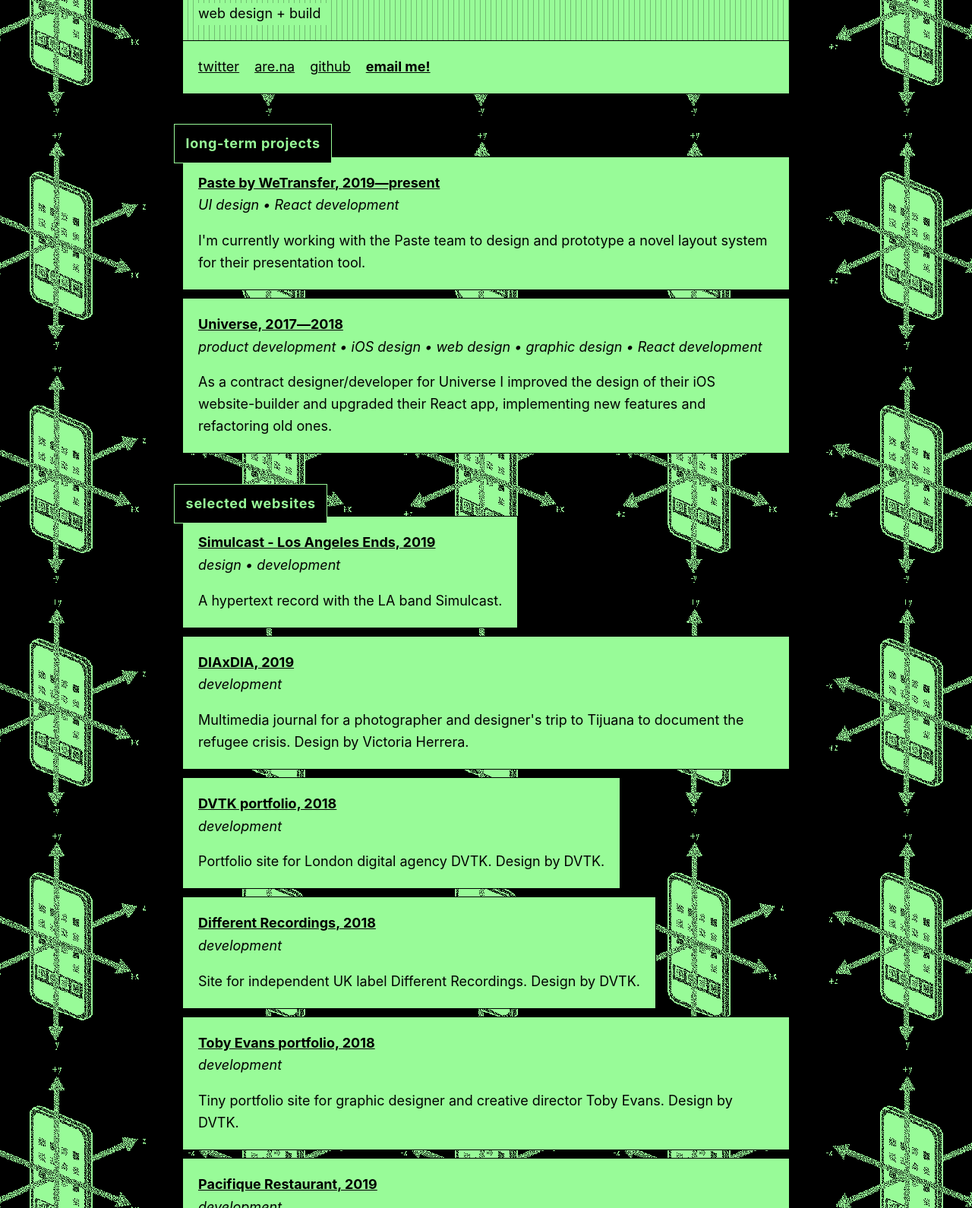
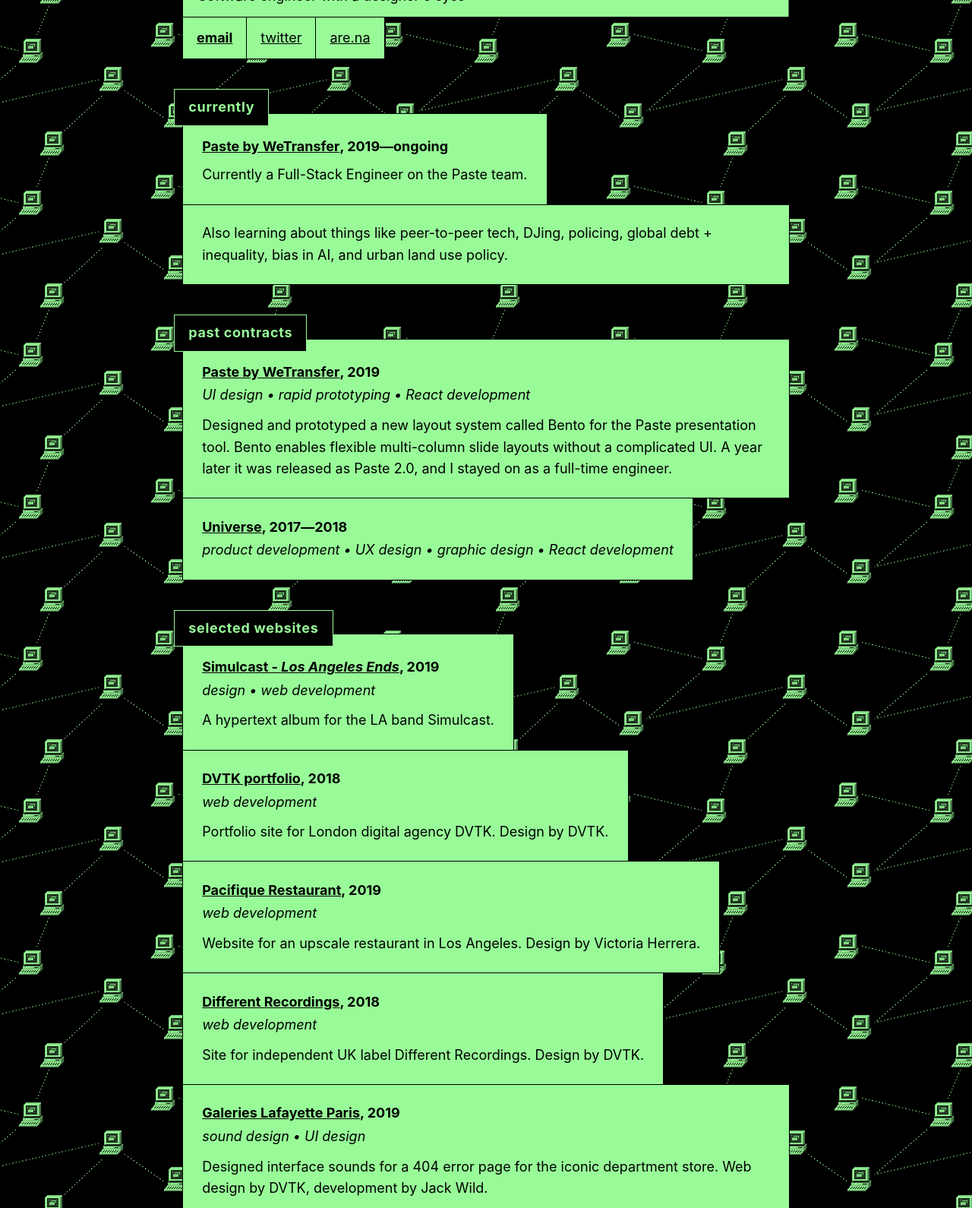
Before and after one commit to willurmston/urmston.website-holding, a website with bundled scripts: page index.html in a window 1280 px wide. Shown: the part 253-1843 px from the top of the page at 76% size. Built offline with nearby package versions, Linux system fonts and the light colour scheme; no server answers.

Commit message:
make much-needed style/content updates

```diff
--- a/index.html
+++ b/index.html
@@ -1,132 +1,204 @@
 <!DOCTYPE html>
 <html lang="en" dir="ltr">
   <head>
-        <meta charset="utf-8">
+    <meta charset="utf-8" />
     <title>Will Urmston</title>
     <!-- Primary Meta Tags -->
-        <meta name="title" content="Will Urmston - Web Design + Build">
-        <meta name="description" content="Web designer and developer in Seattle with a focus on creative clients and small businesses.">
+    <meta name="title" content="Will Urmston" />
+    <meta
+      name="description"
+      content="Software engineer with a designer's eyes"
+    />
 
     <!-- Open Graph / Facebook -->
-        <meta property="og:type" content="website">
-        <meta property="og:url" content="https://urmston.website">
-        <meta property="og:title" content="Will Urmston - Web Design + Build">
-        <meta property="og:description" content="Web designer and developer in Seattle with a focus on creative clients and small businesses.">
-        <meta property="og:image" content="/meta-image.png">
+    <meta property="og:type" content="website" />
+    <meta property="og:url" content="https://urmston.website" />
+    <meta property="og:title" content="Will Urmston" />
+    <meta
+      property="og:description"
+      content="Software engineer with a designer's eyes"
+    />
+    <meta property="og:image" content="/meta-image.png" />
 
     <!-- Twitter -->
-        <meta property="twitter:card" content="summary_large_image">
-        <meta property="twitter:url" content="https://urmston.website">
-        <meta property="twitter:title" content="Will Urmston - Web Design + Build">
-        <meta property="twitter:description" content="Web designer and developer in Seattle with a focus on creative clients and small businesses.">
-        <meta property="twitter:image" content="/meta-image.png">
+    <meta property="twitter:card" content="summary_large_image" />
+    <meta property="twitter:url" content="https://urmston.website" />
+    <meta property="twitter:title" content="Will Urmston" />
+    <meta
+      property="twitter:description"
+      content="Software engineer with a designer's eyes"
+    />
+    <meta property="twitter:image" content="/meta-image.png" />
 
     <meta name="viewport" content="width=device-width, initial-scale=1" />
 
     <link rel="prefetch" href="gyro.png" />
-        <link rel="stylesheet" href="style.css">
+    <link rel="stylesheet" href="style.css" />
   </head>
   <body>
     <header>
       <section>
         <h1>Will Urmston</h1>
-                <div>web design + build</div>
+        <div class="tagline">Software engineer with a designer's eyes</div>
       </section>
       <section class="socials">
+        <a href="mailto:will@urmston.website">
+          <strong>email</strong>
+        </a>
         <a href="https://twitter.com/willurmston" target="_blank">twitter</a>
-                <a href="https://www.are.na/will-urmston-1525122915" target="_blank">are.na</a>
-                <a href="https://github.com/willurmston" target="_blank">github</a>
-                <a href="mailto:will@urmston.website"><strong>email me!</strong></a>
+        <a href="https://www.are.na/internet-bill" target="_blank"> are.na </a>
       </section>
     </header>
 
-        <h2>long-term projects</h2>
+    <h2>currently</h2>
     <ul>
       <li>
-                <a href="https://pasteapp.com" target="_blank"><h3>Paste by WeTransfer, 2019—present</h3></a>
-                <div><em>UI design • React development</em></div>
-                <p>I'm currently working with the Paste team to design and prototype a novel layout system for their presentation tool.</p>
+        <h3>
+          <a href="https://paste.bywetransfer.com" target="_blank">Paste by WeTransfer</a>, 2019—ongoing
+        </h3>
+        <p>Currently a Full-Stack Engineer on the Paste team.</p>
 			</li>
 			<li>
-                <a href="http://onuniverse.com" target="_blank"><h3>Universe, 2017—2018</h3></a>
-                <div><em>product development • iOS design • web design • graphic design • React development</em></div>
-                <p>As a contract designer/developer for Universe I improved the design of their iOS website-builder and upgraded their React app, implementing new features and refactoring old ones.</p>
+        Also learning about things like peer-to-peer tech, DJing, policing, global debt + inequality, bias in AI, and urban land use policy.
+      </li>
+    </ul>
+
+    <h2>past contracts</h2>
+    <ul>
+      <li>
+        <h3>
+          <a href="https://paste.bywetransfer.com" target="_blank">Paste by WeTransfer</a>, 2019
+        </h3>
+        <div><em>UI design • rapid prototyping • React development</em></div>
+        <p>
+          Designed and prototyped a new layout system called Bento for the Paste presentation tool.
+          Bento enables flexible multi-column slide layouts without a complicated UI. A year later
+          it was released as Paste 2.0, and I stayed on as a full-time engineer.
+        </p>
+      </li>
+      <li>
+        <h3>
+          <a href="http://onuniverse.com" target="_blank">Universe</a>, 2017—2018
+        </h3>
+        <div>
+          <em>product development • UX design • graphic design • React development</em>
+        </div>
       </li>
     </ul>
 
     <h2>selected websites</h2>
     <ul>
       <li>
-                <a href="http://losangelesends.com" target="_blank"><h3>Simulcast - Los Angeles Ends, 2019</h3></a>
-                <div><em>design • development</em></div>
-                <p>A hypertext record with the LA band Simulcast.</p>
+        <h3>
+          <a href="http://losangelesends.com" target="_blank">Simulcast - <em>Los Angeles Ends</em></a>,
+          2019
+        </h3>
+        <div><em>design • web development</em></div>
+        <p>A hypertext album for the LA band Simulcast.</p>
       </li>
       <li>
-                    <a href="http://diaxdia.co/" target="_blank"><h3>DIAxDIA, 2019</h3></a>
-                    <div><em>development</em></div>
-                    <p>Multimedia journal for a photographer and designer's trip to Tijuana to document the refugee crisis. Design by Victoria Herrera.</p>
-                </li>
-            <li>
-                <a href="https://dvtk.us" target="_blank"><h3>DVTK portfolio, 2018</h3></a>
-                <div><em>development</em></div>
+				<h3>
+					<a href="https://dvtk.us" target="_blank">DVTK portfolio</a>, 2018
+				</h3>
+        </a>
+        <div><em>web development</em></div>
         <p>Portfolio site for London digital agency DVTK. Design by DVTK.</p>
       </li>
       <li>
-                <a href="http://differentrecordings.com" target="_blank"><h3>Different Recordings, 2018</h3></a>
-                <div><em>development</em></div>
+				<h3>
+					<a href="http://pacifiquela.com/" target="_blank">Pacifique Restaurant</a>, 2019
+				</h3>
+        <div><em>web development</em></div>
+        <p>Website for an upscale restaurant in Los Angeles. Design by Victoria Herrera.</p>
+      </li>
+      <li>
+				<h3>
+					<a href="http://differentrecordings.com" target="_blank">Different Recordings</a>, 2018
+				</h3>
+        <div><em>web development</em></div>
         <p>Site for independent UK label Different Recordings. Design by DVTK.</p>
       </li>
       <li>
-                <a href="http://t-o-e.co" target="_blank"><h3>Toby Evans portfolio, 2018</h3></a>
-                <div><em>development</em></div>
-                <p>Tiny portfolio site for graphic designer and creative director Toby Evans. Design by DVTK.</p>
+				<h3>
+					<a href="https://www.galerieslafayettechampselysees.com/hiddenpage" target="_blank">Galeries Lafayette Paris</a>, 2019
+				</h3>
+        <div><em>sound design • UI design</em></div>
+        <p>
+          Designed interface sounds for a 404 error page for the iconic department store. Web design
+          by DVTK, development by Jack Wild.
+        </p>
       </li>
       <li>
-                <a href="http://pacifiquela.com/" target="_blank"><h3>Pacifique Restaurant, 2019</h3></a>
-                <div><em>development</em></div>
-                <p>Website for Pacifique, a new upscale restaurant in Los Angeles. Design by Victoria Herrera.</p>
+				<h3>
+					<a href="http://t-o-e.co" target="_blank">Toby Evans portfolio</a>, 2018
+				</h3>
+        <div><em>web development</em></div>
+        <p>
+          Tiny portfolio site for graphic designer and creative director Toby Evans. Design by DVTK.
+        </p>
       </li>
       <li>
-                <a href="http://andrewbannar.com" target="_blank"><h3>Andrew Bannar portfolio, 2017</h3></a>
-                <div><em>design • development</em></div>
-                <p>Portfolio site for furniture designer Andrew Bannar.</p>
+				<h3>
+					<a href="http://andrewbannar.com" target="_blank">Andrew Bannar portfolio</a>, 2017
+				</h3>
+        <div><em>design • web development</em></div>
+        <p>Portfolio site for a furniture designer.</p>
       </li>
       <li>
-                <a href="http://ballardwoodworks.com" target="_blank"><h3>Ballard Woodworks, 2016</h3></a>
-                <div><em>design • development</em></div>
-                <p>Website for a woodworking school and co-op studio space located in Seattle. The site uses a Kirby CMS and integrates with Square for payments.</p>
+        <h3>
+					<a href="http://ballardwoodworks.com" target="_blank">Ballard Woodworks</a>, 2016
+				</h3>
+        <div><em>design • web development</em></div>
+        <p>Website for a woodworking school and co-op studio space in Seattle.</p>
       </li>
     </ul>
     <h2>other</h2>
     <ul>
       <li>
-                <span><h3><em>Internet Explorers</em>, 2019—ongoing</h3></span>
+        <span>
+          <h3>Internet Explorers, 2019—ongoing</h3>
+        </span>
         <div><em>teaching</em></div>
-                <p>Workshops for beginners on how to make websites using HTML, CSS, and Javascript. Participants use Beaker Browser publish their sites on the peer-to-peer web. We also look critically at the internet, discussing surveillance and the impact of global internet infrastructure.</p>
+        <p>
+          Workshops for beginners on how to make websites using HTML, CSS, and Javascript.
+          Participants use Beaker Browser publish their sites on the peer-to-peer web. We also look
+          critically at the internet, discussing surveillance and the impact of global internet
+          infrastructure.
+        </p>
       </li>
       <li>
-                <a href="https://www.galerieslafayettechampselysees.com/hiddenpage" target="_blank"><h3>Galeries Lafayette Paris, 2019</h3></a>
-                <div><em>sound design • UI design</em></div>
-                <p>Designed interface sounds for a holding page for the flagship Galeries Lafayette department store in Paris. Design by DVTK, development by Jack Wild.</p>
+				<h3>
+					<a href="https://vimeo.com/161125705" target="_blank"><em>Device Phase</em></a>, 2016 (documentation video)
+				</h3>
+        </a>
+        <div>
+          <em> music composition • web development • interaction design • performance </em>
+        </div>
+        <p>
+          In this music composition, audience members become performers and their smartphones become
+          instruments. Differences between each phone's system clock create spatial effects in the
+          room. Notification sounds—normally forbidden in a concert setting—contribute to the piece.
+        </p>
       </li>
       <li>
-                <a href="https://vimeo.com/161125705" target="_blank"><h3><em>Device Phase</em>, 2016 (documentation video)</h3></a>
-                <div><em>music composition • development • interaction design • performance</em></div>
-                <p>In this music composition, audience members become performers and their smartphones become instruments. Differences between each phone's system clock create spatial effects in the room. Notification sounds—normally forbidden in a concert setting—contribute to the piece.</p>
+          <h3>
+            <a href="https://desktop-ensemble.netlify.app/" target="_blank"><em>Desktop Ensemble</em></a>, 2014
+          </h3>
+        </a>
+        <div>
+          <em>interaction design • web development</em>
+        </div>
+        <p>Make beautiful drone music with boring desktop interactions.</p>
       </li>
     </ul>
 
     <h2>about</h2>
     <ul>
-            <li>
-                Education: BFA Graphic Design 2016, Rhode Island School of Design
-            </li>
-            <li>
-                Previously: Facebook, Universe, DVTK, IFTTT
-            </li>
-            <li>
-                Current interests: peer-to-peer web, social equity, DJing, privacy, public transportation + urban planning, libraries...
-            </li>
+      <li>Education: BFA Graphic Design 2016, Rhode Island School of Design</li>
+      <li>Internships:
+        <a href="facebook.jpg" target="_blank" rel="noopener noreferrer">Facebook Design</a>,
+        <a href="https://ifttt.com" target="_blank" rel="noopener noreferrer">IFTTT</a></li>
+      <li><span class="emoji" style="margin: 0 0.1em 0 -0.1em">👶</span> Born and raised in Seattle</li>
     </ul>
     <footer>
       <div>
@@ -138,18 +210,20 @@
     <script type="module" src="js/WeatherWidget.js"></script>
     <script type="module" src="js/LastCommitWidget.js"></script>
     <script>
-            const colors = ['LightPink', 'aqua', 'Coral', 'gold', 'PaleGreen']
-            const color = colors[Math.floor(Math.random() * colors.length)]
-            document.documentElement.style.setProperty('--accent-color', color)
+      const colors = ["LightPink", "aqua", "Coral", "gold", "PaleGreen"];
+      const color = colors[Math.floor(Math.random() * colors.length)];
+      document.documentElement.style.setProperty("--accent-color", color);
     </script>
     <!-- Global site tag (gtag.js) - Google Analytics -->
     <script async src="https://www.googletagmanager.com/gtag/js?id=UA-53239964-1"></script>
     <script>
       window.dataLayer = window.dataLayer || [];
-          function gtag(){dataLayer.push(arguments);}
-          gtag('js', new Date());
+      function gtag() {
+        dataLayer.push(arguments);
+      }
+      gtag("js", new Date());
 
-          gtag('config', 'UA-53239964-1');
+      gtag("config", "UA-53239964-1");
     </script>
   </body>
 </html>
--- a/package.json
+++ b/package.json
@@ -16,5 +16,8 @@
   "bugs": {
     "url": "https://github.com/willurmston/urmston.website-holding/issues"
   },
-  "homepage": "https://github.com/willurmston/urmston.website-holding#readme"
+  "homepage": "https://github.com/willurmston/urmston.website-holding#readme",
+  "devDependencies": {
+    "http-server": "^0.12.3"
+  }
 }
--- a/style.css
+++ b/style.css
@@ -1,14 +1,16 @@
 html {
   --accent-color: hotpink;
-    font-family: -apple-system, BlinkMacSystemFont, "Segoe UI", Roboto, Helvetica, Arial, sans-serif, "Apple Color Emoji", "Segoe UI Emoji", "Segoe UI Symbol";
+  font-family: -apple-system, BlinkMacSystemFont, "Segoe UI", Roboto, Helvetica, Arial,
+    sans-serif, "Apple Color Emoji", "Segoe UI Emoji", "Segoe UI Symbol";
   text-rendering: optimizeSpeed;
   font-size: 18px;
   display: flex;
   justify-content: center;
-    background-image: url('gyro.png');
+  background-image: url("p2p.png");
+  background-blend-mode: multiply;
   background-position: center;
   background-attachment: fixed;
-    background-size: 280px;
+  background-size: 300px;
   image-rendering: auto;
   image-rendering: crisp-edges;
   image-rendering: pixelated;
@@ -27,11 +29,16 @@
 }
 
 h1 {
-    margin-top: 2em;
-    margin-bottom: 0.5em;
-    margin-left: -0.1em;
-    font-size: 2.8em;
-    line-height: 1;
+  font-weight: bold;
+  margin-top: 1em;
+  margin-bottom: 0.2em;
+  font-size: 3.3em;
+  line-height: 1.1;
+}
+@media screen and (min-width: 800px) {
+  h1 {
+    margin-left: -0.2em;
+  }
 }
 
 h2 {
@@ -42,23 +49,21 @@
   color: var(--accent-color);
   display: table;
   margin-top: 40px;
-    padding: 0.6em 0.8em;
+  padding: 0.6em 1em;
   margin-bottom: -3px;
   margin-left: 1px;
   border: 1px solid var(--accent-color);
   user-select: none;
 }
-
 h2::selection {
   color: black;
   background: var(--accent-color);
 }
-
 @media screen and (min-width: 800px) {
   h2 {
-        padding: 0.6em 0.8em;
+    padding: 0.5em 1em;
     margin-left: -0.6em;
-        margin-bottom: -0.6em;
+    margin-bottom: -1em;
     position: relative;
   }
 }
@@ -67,43 +72,73 @@
   font-size: 1em;
   margin-top: 0;
   margin-bottom: 0.2em;
-    line-height: 1.4;
-}
-
-header {
-    display: block;
-    background: var(--accent-color);
+  line-height: 1.5;
 }
 
 header > section {
-    padding: 20px;
+  padding: 1em;
   border: 1px solid black;
   margin-bottom: -1px;
   align-items: flex-end;
 }
 
+@media screen and (min-width: 800px) {
+  header > section {
+    padding: 1.3em 1.4em;
+  }
+}
+
 header > section:first-child {
-    display: block;
-    background-image: repeating-linear-gradient(90deg, var(--accent-color), var(--accent-color) 6px, rgba(0,0,0,0.5) 7px);
+  background-image: repeating-linear-gradient(
+    90deg,
+    var(--accent-color),
+    var(--accent-color) 6px,
+    rgba(0, 0, 0, 0.5) 7px
+  );
   background-position: center;
 }
 
-header > section.socials > * {
-    margin-right: 20px;
+.socials {
+  padding: 0;
+}
+.socials > a {
+  padding: 0.7em 1em;
+  border-bottom: 1px solid black;
+  background: var(--accent-color);
   display: block;
 }
-
-header > section > div {
-    display: table;
-    margin-top: 1em;
-    padding-right: 0.5em;
-    background: var(--accent-color);
+.socials > a:last-child {
+  border-bottom: 0;
+}
+@media screen and (min-width: 800px) {
+  .socials {
+    display: inline-flex;
+    flex-wrap: wrap;
+  }
+  .socials > a {
+    height: 100%;
+    margin: 0;
+    border-right: 1px solid black;
+    border-bottom: none;
+  }
+  .socials > a:hover,
+  .socials > a:active {
+    background: black;
+    color: var(--accent-color);
+  }
 }
 
+.tagline {
+  background: var(--accent-color);
+  padding: 1em;
+  margin: -1em;
+  margin-top: 0;
+}
 @media screen and (min-width: 800px) {
-    header > section {
-        display: flex;
-        flex-wrap: wrap;
+  .tagline {
+    margin: -1.3em;
+    margin-top: 0;
+    padding: 0.7em 1em;
   }
 }
 
@@ -119,12 +154,22 @@
 li {
   display: table;
   background: var(--accent-color);
-    padding: 20px;
+  padding: 1em;
   border: 1px solid black;
-    margin-bottom: 10px;
+  margin-bottom: 0.8em;
+}
+@media screen and (min-width: 800px) {
+  li {
+    padding: 1.3em 1.4em;
+    margin-bottom: -1px;
+  }
+  h2 + ul > li:first-child {
+    padding-top: 1.6em;
+  }
 }
 
 p {
+  margin-top: 0.6em;
   margin-bottom: 0;
 }
 
@@ -133,7 +178,8 @@
   display: inline-block;
 }
 
-a:hover, a:active {
+a:hover,
+a:active {
   color: var(--accent-color);
   background-color: black;
 }
@@ -156,7 +202,12 @@
   background: black;
   padding: 1em 1em;
   background-color: var(--accent-color);
-    background-image: repeating-linear-gradient(90deg, black, black 6px, rgba(0,0,0,0.5) 7px);
+  background-image: repeating-linear-gradient(
+    90deg,
+    black,
+    black 6px,
+    rgba(0, 0, 0, 0.5) 7px
+  );
   background-position: center;
   border: 1px solid var(--accent-color);
   display: flex;
@@ -164,6 +215,13 @@
   align-items: center;
 }
 
+.emoji {
+  filter: saturate(0%) brightness(95%) contrast(180%);
+  mix-blend-mode: multiply;
+  -webkit-font-smoothing: none;
+  font-size: 1.3em;
+}
+
 last-commit-widget {
   margin-bottom: 0.5em;
 }
```
Also changed, not shown: facebook.jpg (added), favicon.ico (added), meta-image.png, p2p.png (added), 2 other files. Lines whose indentation alone changed are shown as unchanged.
